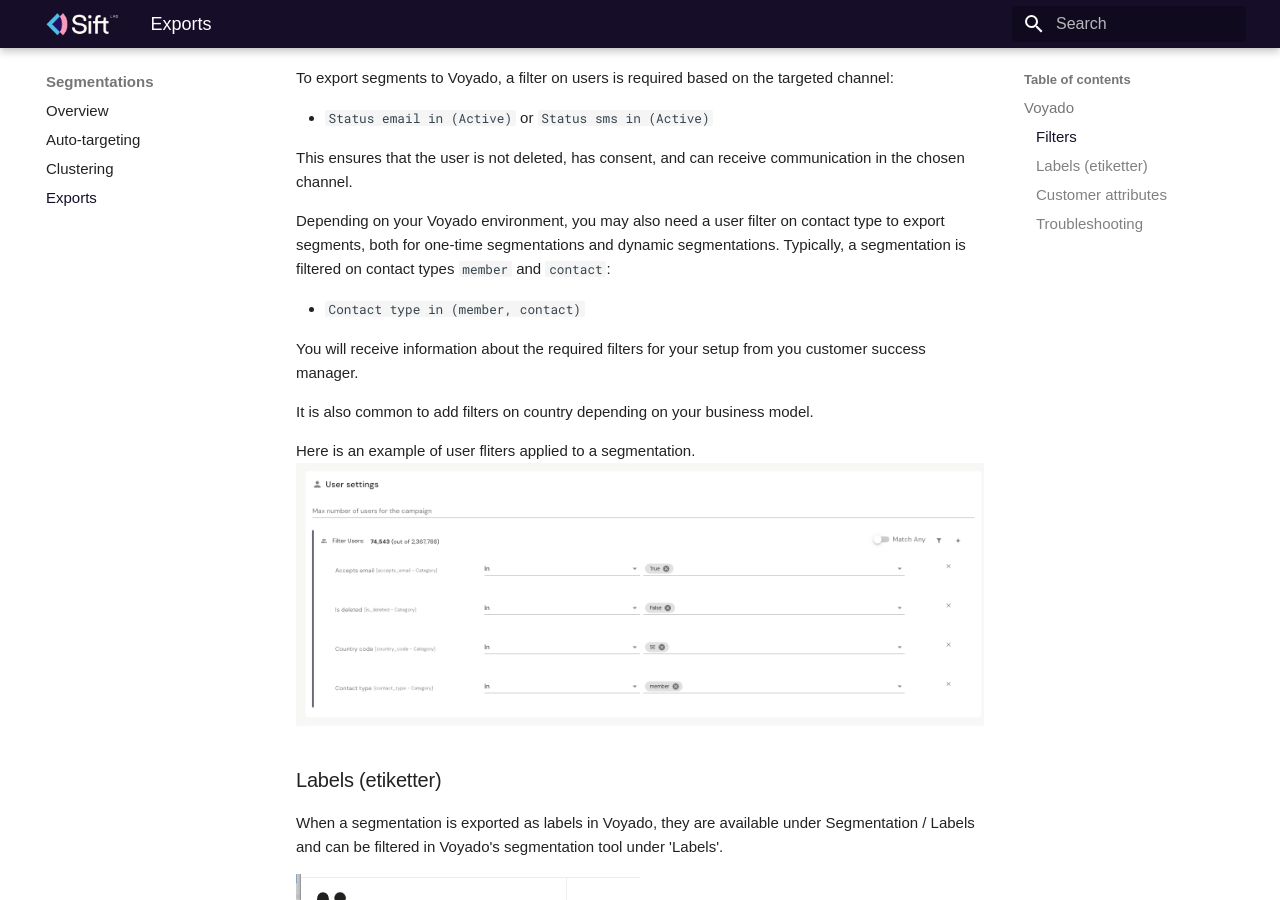
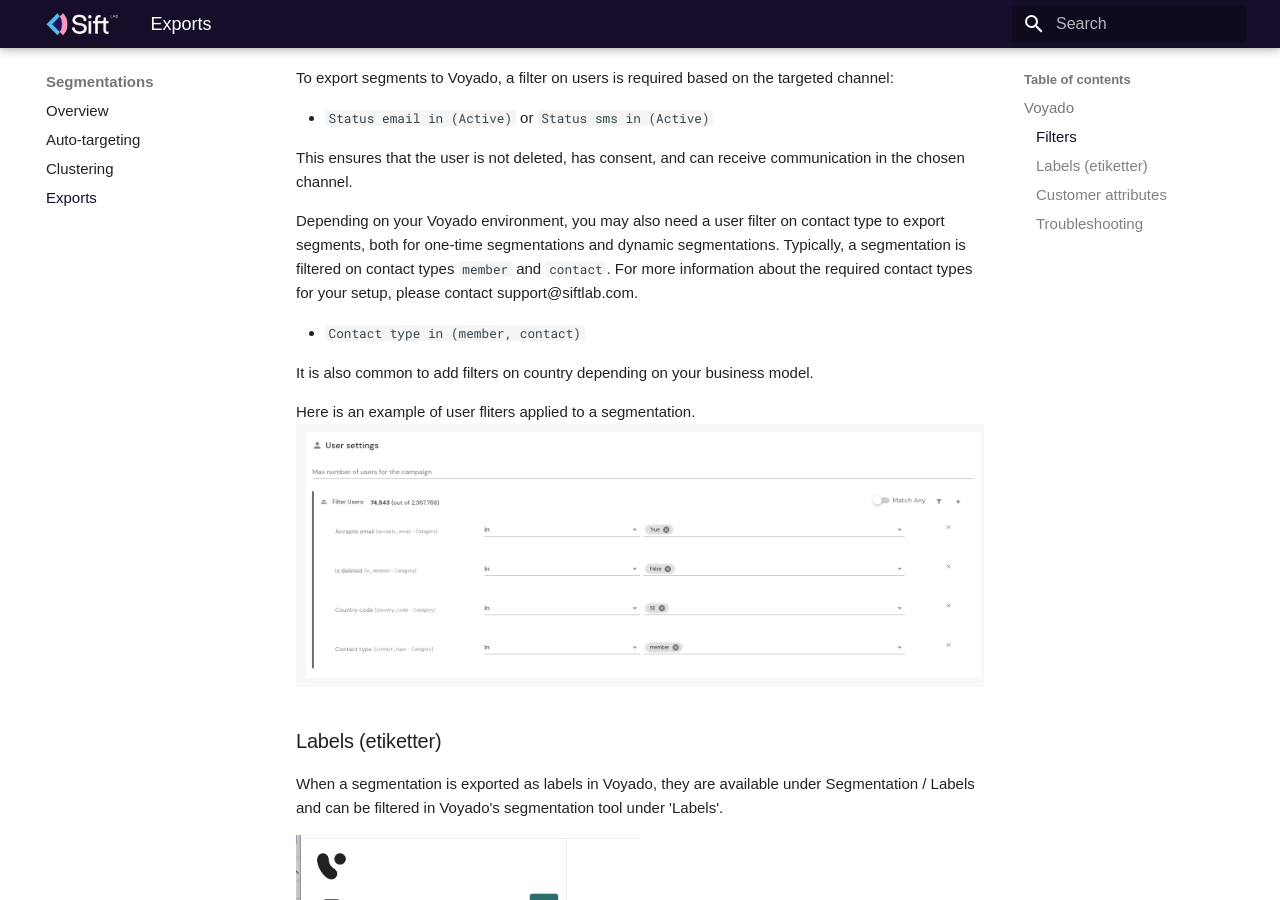
Before and after one commit to infobaleen/infobaleen.github.io, an MkDocs documentation site: the page built from docs/External/Segmentations/Exports.md, in a window 1280 px wide and 900 px high, scrolled down 696 px. Built offline with MkDocs 1.6.1 and Material for MkDocs 9.7.7, drawn with Linux system fonts in a browser that asks for light colours; some web fonts are replaced.

Commit message:
update exports

```diff
--- a/docs/External/Segmentations/Exports.md
+++ b/docs/External/Segmentations/Exports.md
@@ -20,11 +20,9 @@
 
 This ensures that the user is not deleted, has consent, and can receive communication in the chosen channel.
 
-Depending on your Voyado environment, you may also need a user filter on contact type to export segments, both for one-time segmentations and dynamic segmentations. Typically, a segmentation is filtered on contact types `member` and `contact`:
+Depending on your Voyado environment, you may also need a user filter on contact type to export segments, both for one-time segmentations and dynamic segmentations. Typically, a segmentation is filtered on contact types `member` and `contact`. For more information about the required contact types for your setup, please contact support@siftlab.com.
 
 * `Contact type in (member, contact)`
-
-You will receive information about the required filters for your setup from you customer success manager.
 
 It is also common to add filters on country depending on your business model.
 
```
